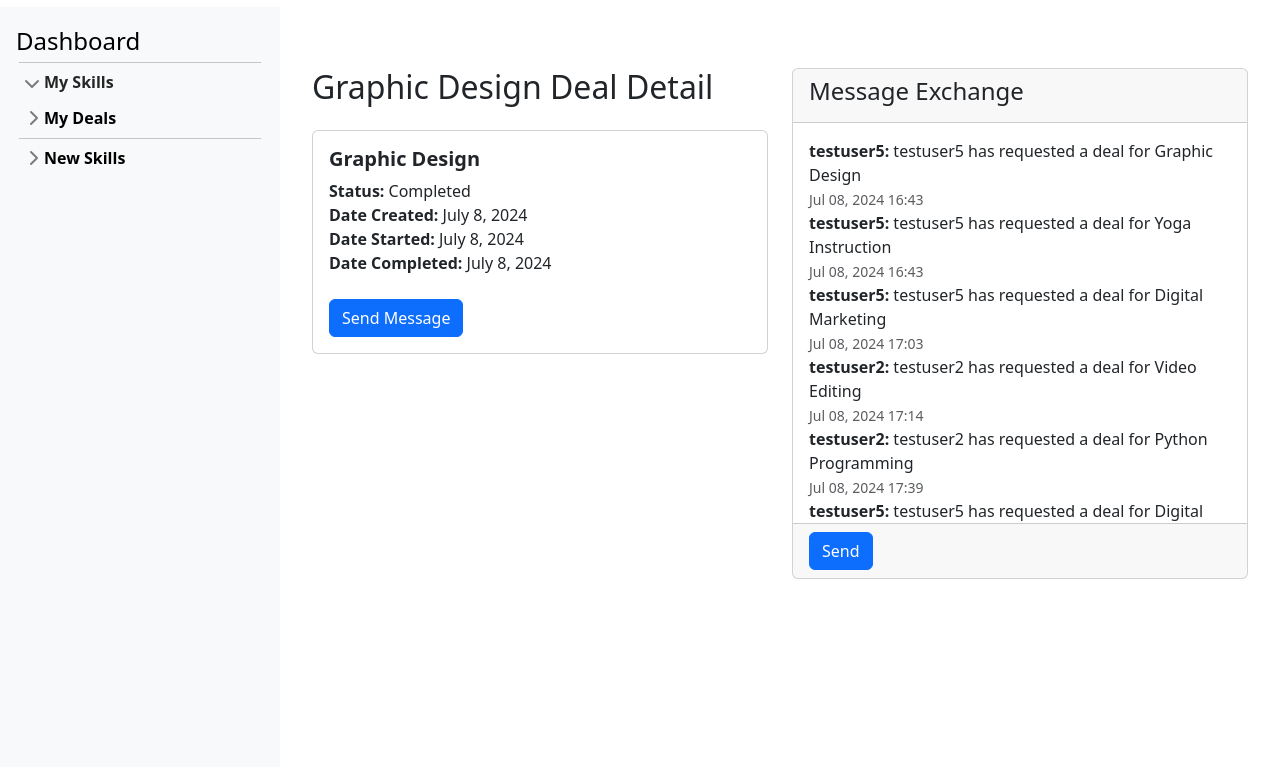
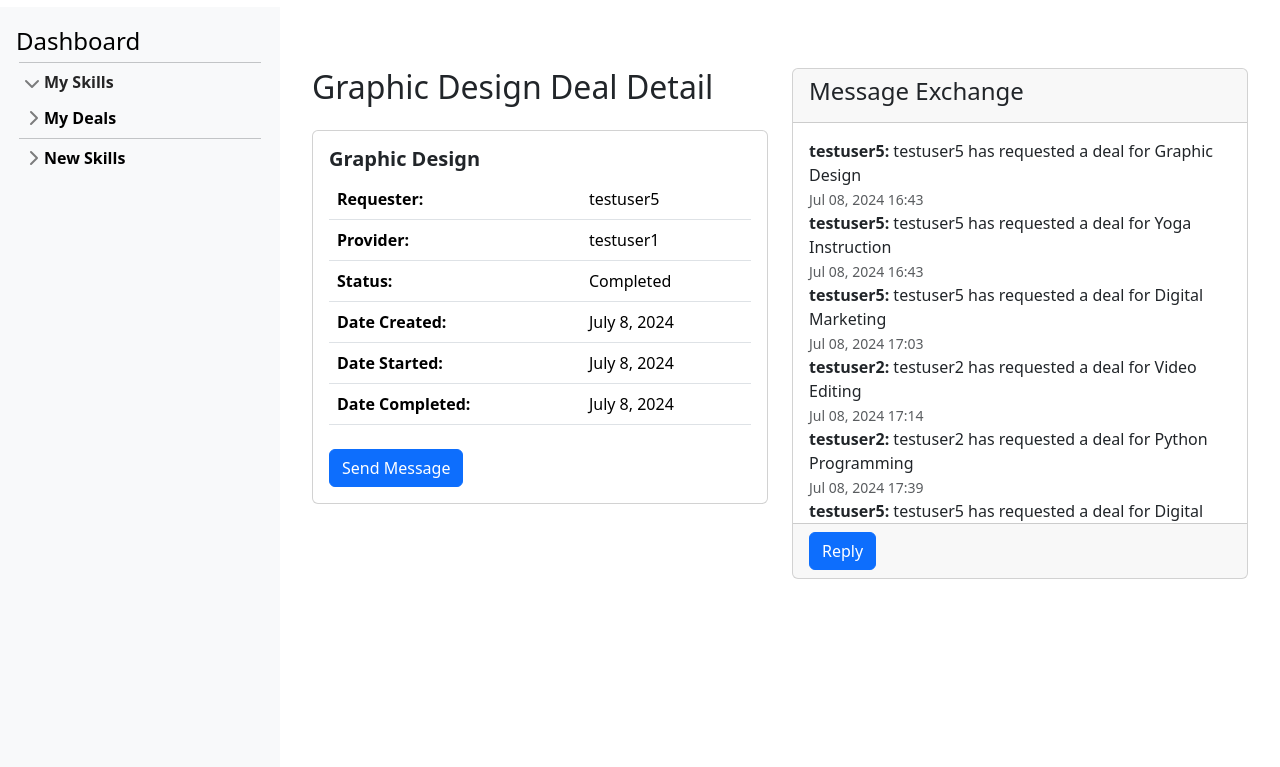
Before and after one commit to AnsaYong/neighborhood_skill_swap, a Django app: page /skills/deals/1/ in a window 1280 px wide. Shown: the part 73-840 px from the top of the page. Run offline with Django 5.2, Linux system fonts and the light colour scheme; a user stored in the database is signed in; data comes from the database, SQL or seed files in the repository; both versions use the stored data as it was after the commit; some libraries are stand-ins or nearby versions.

Commit message:
message display on skill deals page

```diff
--- a/templates/base.html
+++ b/templates/base.html
@@ -4,8 +4,6 @@
 <html lang="en" data-bs-theme="auto">
 <head>
   <script src="{% static 'js/color-modes.js' %}"></script>
-  <script src="{% static 'message.js' %}"></script>
-
 
   <meta charset="utf-8">
   <meta name="viewport" content="width=device-width, initial-scale=1">
--- a/templates/skills/skill_deal_detail.html
+++ b/templates/skills/skill_deal_detail.html
@@ -12,30 +12,39 @@
             <div class="card">
                 <div class="card-body">
                     <h5 class="card-title">{{ skill_deal.skill.name }}</h5>
-                    <div class="deal-item">
-                        {% if user == skill_deal.provider %}
-                        <span class="label"><strong>Requester:</strong></span> {{ skill_deal.owner.username }}
-                        {% elif user == skill_deal.owner %}
-                        <span class="label"><strong>Provider:</strong></span> {{ skill_deal.provider.username }}
-                        {% endif %}
-                    </div>
-                    <div class="deal-item">
-                        <span class="label"><strong>Status:</strong></span> {{ skill_deal.get_status_display }}
-                    </div>
-                    <div class="deal-item">
-                        <span class="label"><strong>Date Created:</strong></span> {{ skill_deal.created_at|date:"F j, Y" }}
-                    </div>
-                    {% if skill_deal.status == 'active' or skill_deal.status == 'completed' %}
-                    <div class="deal-item">
-                        <span class="label"><strong>Date Started:</strong></span> {{ skill_deal.start_date|date:"F j, Y" }}
-                    </div>
-                    {% endif %}
-                    {% if skill_deal.status == 'completed' %}
-                    <div class="deal-item">
-                        <span class="label"><strong>Date Completed:</strong></span> {{ skill_deal.end_date|date:"F j, Y" }}
-                    </div>
-                    {% endif %}
-                    <div class="deal-item mt-4">
+                    <table class="table">
+                        <tbody>
+                            <tr>
+                                <td><strong>Requester:</strong></td>
+                                <td>{{ skill_deal.owner.username }}</td>
+                            </tr>
+                            <tr>
+                                <td><strong>Provider:</strong></td>
+                                <td>{{ skill_deal.provider.username }}</td>
+                            </tr>
+                            <tr>
+                                <td><strong>Status:</strong></td>
+                                <td>{{ skill_deal.get_status_display }}</td>
+                            </tr>
+                            <tr>
+                                <td><strong>Date Created:</strong></td>
+                                <td>{{ skill_deal.created_at|date:"F j, Y" }}</td>
+                            </tr>
+                            {% if skill_deal.status == 'active' or skill_deal.status == 'completed' %}
+                            <tr>
+                                <td><strong>Date Started:</strong></td>
+                                <td>{{ skill_deal.start_date|date:"F j, Y" }}</td>
+                            </tr>
+                            {% endif %}
+                            {% if skill_deal.status == 'completed' %}
+                            <tr>
+                                <td><strong>Date Completed:</strong></td>
+                                <td>{{ skill_deal.end_date|date:"F j, Y" }}</td>
+                            </tr>
+                            {% endif %}
+                        </tbody>
+                    </table>
+                    <div class="mt-4">
                         <a href="{% url 'send_message' skill_deal.pk %}" class="btn btn-primary">Send Message</a>
                     </div>
                 </div>
@@ -61,11 +70,12 @@
                         <div class="input-group">
                             {{ form.content }}
                             <div class="input-group-append">
-                                <button type="submit" class="btn btn-primary">Send</button>
+                                <button type="submit" class="btn btn-primary">Reply</button>
                             </div>
                         </div>
                     </form>
                 </div>
+            </div>
         </div>
     </div>
 </div>
```
Also changed, not shown: db.sqlite3.
